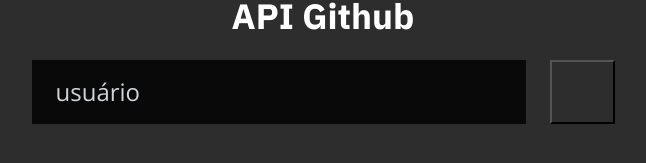
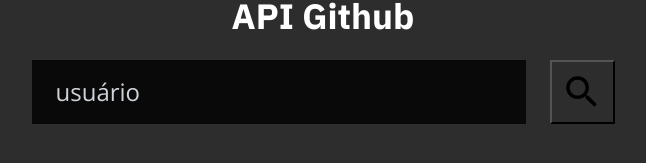
Before and after one commit to jonathanmeninezt/Api-GitHub-React, a React (Create React App) app: page / in a window 1280 px wide. Shown: the part 435-598 px from the top of the page, without its empty margins (317-963 px from the left). Built offline with nearby package versions, Linux system fonts and the light colour scheme.

Commit message:
criação- Button/icons

```diff
--- a/src/pages/MainPage/index.jsx
+++ b/src/pages/MainPage/index.jsx
@@ -1,4 +1,6 @@
 import React from "react";
+import { MdSearch } from "react-icons/md";
+
 
 import { Container, Logo, Title, Form, Input, Button } from "./styles";
 
@@ -12,7 +14,7 @@
       <Form>
         <Input placeholder="usuário" />
         <Button>
-
+          <MdSearch size={42} />
         </Button>
       </Form>
 
--- a/src/pages/MainPage/styles.js
+++ b/src/pages/MainPage/styles.js
@@ -36,6 +36,8 @@
   font-size:24px;
   margin-right:24px;
   padding: 0 24px;
+  color:${(props) => props.theme.colors.text};
+
 
   &::placeholder{
     color:${(props) => props.theme.colors.gray400};
```
